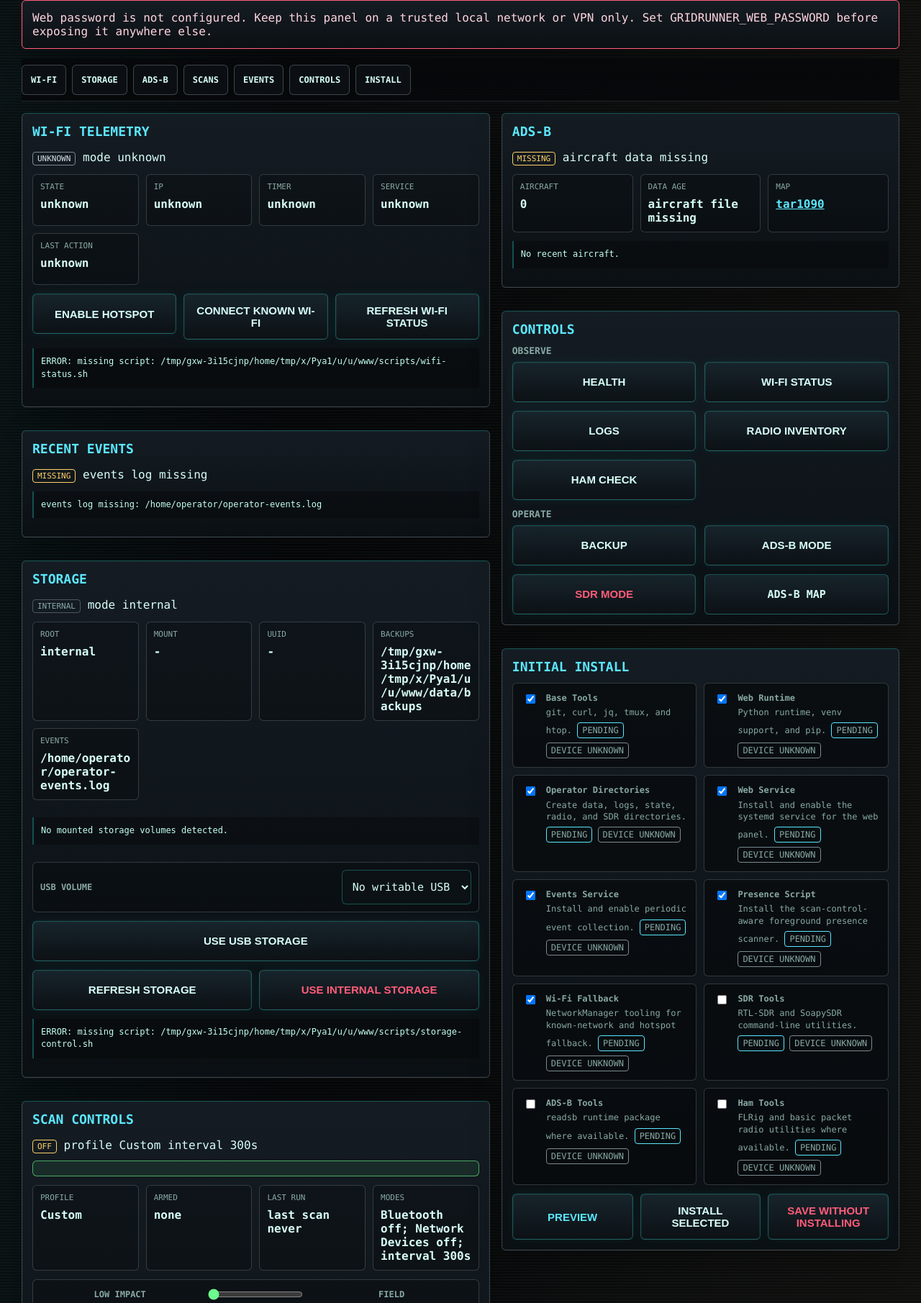
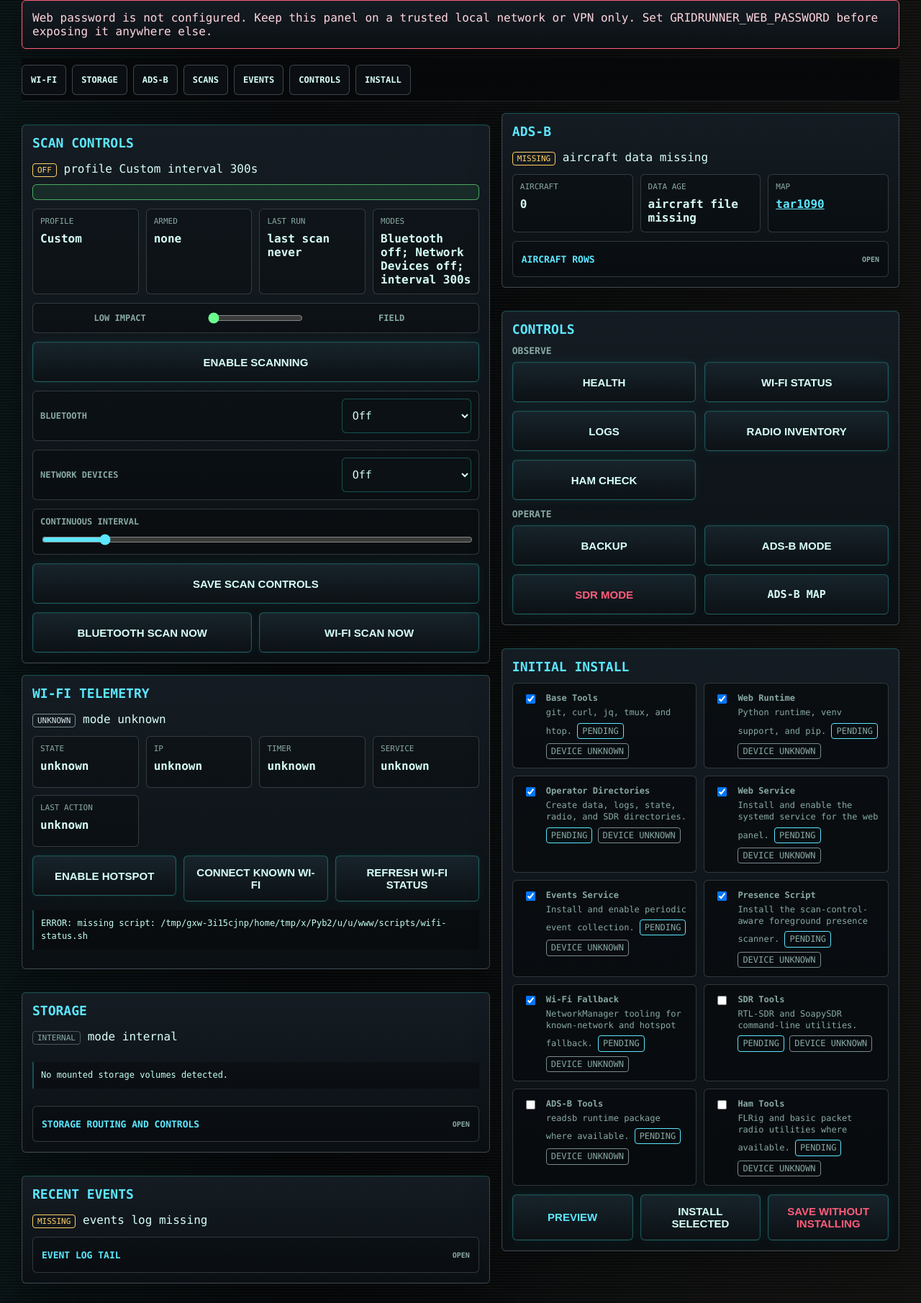
Before and after one commit to jfergs/gridrunner, a FastAPI app: page / in a window 1280 px wide. Shown: the part 114-1925 px from the top of the page at 72% size. Run offline with FastAPI, Linux system fonts and the light colour scheme.

Commit message:
Clean up dashboard with instrument drawers

```diff
--- a/web/templates/index.html
+++ b/web/templates/index.html
@@ -89,6 +89,24 @@
       margin-top: 0;
       scroll-margin-top: 82px;
     }
+    #scans {
+      order: -5;
+    }
+    #wifi {
+      order: -4;
+    }
+    #storage {
+      order: -3;
+    }
+    #events {
+      order: 8;
+    }
+    #self-test {
+      order: 9;
+    }
+    #health {
+      order: 10;
+    }
     .panel + .panel {
       margin-top: 16px;
     }
@@ -405,6 +429,40 @@
     }
     .scan-output[hidden] {
       display: none;
+    }
+    .drawer {
+      margin-top: 12px;
+      border: 1px solid rgba(122, 139, 145, 0.35);
+      border-radius: 6px;
+      background: rgba(0, 0, 0, 0.18);
+    }
+    .drawer summary {
+      min-height: 48px;
+      display: flex;
+      align-items: center;
+      justify-content: space-between;
+      gap: 10px;
+      padding: 0 12px;
+      color: var(--cyan);
+      cursor: pointer;
+      font-size: 13px;
+      font-weight: 700;
+      list-style: none;
+      text-transform: uppercase;
+    }
+    .drawer summary::-webkit-details-marker {
+      display: none;
+    }
+    .drawer summary::after {
+      content: "OPEN";
+      color: var(--muted);
+      font-size: 10px;
+    }
+    .drawer[open] summary::after {
+      content: "CLOSE";
+    }
+    .drawer-body {
+      padding: 0 12px 12px;
     }
     pre {
       white-space: pre-wrap;
@@ -693,7 +751,12 @@
         <h2>Recent Events</h2>
         <span class="status health-{{ event_status.status }}">{{ event_status.status }}</span>
         <span>{{ event_status.message }}</span>
+        <details class="drawer">
+          <summary>Event log tail</summary>
+          <div class="drawer-body">
             <pre>{{ events }}</pre>
+          </div>
+        </details>
       </div>
 
       <div class="panel" id="storage">
@@ -701,13 +764,6 @@
         <h2>Storage</h2>
         <span class="status health-{{ storage_state.status }}">{{ storage_state.status }}</span>
         <span>mode {{ storage_state.mode }}</span>
-        <div class="telemetry-grid">
-          <div class="telemetry"><span>Root</span><strong>{{ storage_state.root }}</strong></div>
-          <div class="telemetry"><span>Mount</span><strong>{{ storage_state.mount }}</strong></div>
-          <div class="telemetry"><span>UUID</span><strong>{{ storage_state.uuid }}</strong></div>
-          <div class="telemetry"><span>Backups</span><strong>{{ storage_state.backup_dir }}</strong></div>
-          <div class="telemetry"><span>Events</span><strong>{{ storage_state.events_log }}</strong></div>
-        </div>
         {% for warning in storage_state.warnings|default([]) %}
         <span class="inline-warning">{{ warning }}</span>
         {% endfor %}
@@ -730,6 +786,16 @@
           {% else %}
           <pre>No mounted storage volumes detected.</pre>
           {% endfor %}
+        </div>
+        <details class="drawer">
+          <summary>Storage routing and controls</summary>
+          <div class="drawer-body">
+            <div class="telemetry-grid">
+              <div class="telemetry"><span>Root</span><strong>{{ storage_state.root }}</strong></div>
+              <div class="telemetry"><span>Mount</span><strong>{{ storage_state.mount }}</strong></div>
+              <div class="telemetry"><span>UUID</span><strong>{{ storage_state.uuid }}</strong></div>
+              <div class="telemetry"><span>Backups</span><strong>{{ storage_state.backup_dir }}</strong></div>
+              <div class="telemetry"><span>Events</span><strong>{{ storage_state.events_log }}</strong></div>
             </div>
             <form method="post" action="/storage" class="scan-controls" onsubmit="return confirm('Enable selected USB storage for GRIDRUNNER logs, backups, SDR, radio, ADS-B history, and media paths?');">
               <input type="hidden" name="action" value="enable">
@@ -848,7 +916,12 @@
 
       <div class="panel" id="health">
         <h2>System Health</h2>
+        <details class="drawer">
+          <summary>Health output</summary>
+          <div class="drawer-body">
             <pre>{{ status }}</pre>
+          </div>
+        </details>
       </div>
     </section>
 
@@ -863,12 +936,17 @@
           <div class="telemetry"><span>Data Age</span><strong>{{ adsb.updated_message }}</strong></div>
           <div class="telemetry"><span>Map</span><strong><a href="{{ adsb_map_url }}" target="_blank" rel="noopener">tar1090</a></strong></div>
         </div>
+        <details class="drawer">
+          <summary>Aircraft rows</summary>
+          <div class="drawer-body">
             {% if adsb.aircraft %}
             <pre>{% for aircraft in adsb.aircraft %}{{ aircraft.ident }} alt={{ aircraft.altitude }} gs={{ aircraft.speed }} track={{ aircraft.track }} seen={{ aircraft.seen }}
 {% endfor %}</pre>
             {% else %}
             <pre>No recent aircraft.</pre>
             {% endif %}
+          </div>
+        </details>
       </div>
 
       <div class="panel" id="controls">
```
Also changed, not shown: other parts of web/templates/index.html (+16 -8 lines), tests/test_template_render.py (+3 -0 lines). Lines whose indentation alone changed are shown as unchanged.
